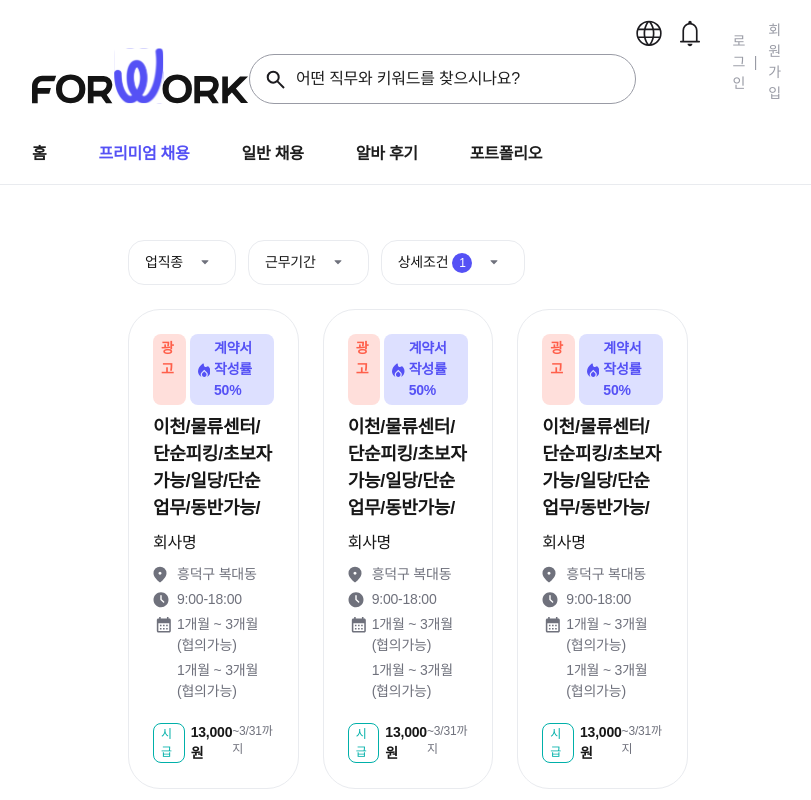
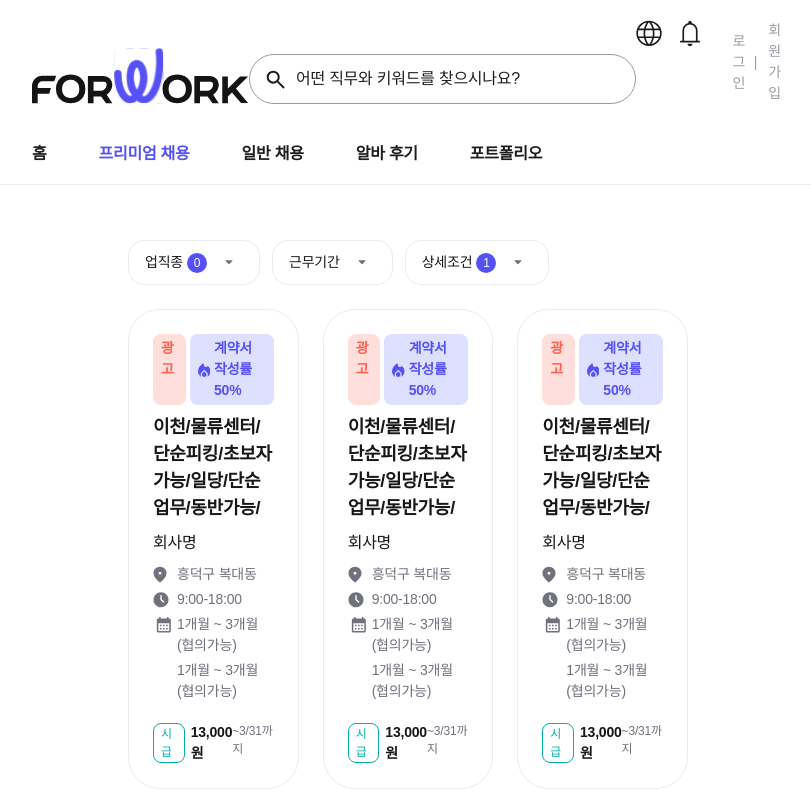
Before and after one commit to Core-Foreign-Employee-Hiring/Front-end, a Next.js app in the folder forwork-fe/: page /premium in a window 1280 px wide. Shown: the top 800 px of the page, without its empty margins (232-1043 px from the left). Built offline with nearby package versions, Linux system fonts and the light colour scheme; a web font is replaced by a local one.

Commit message:
style: 업직종 필터 디자인 수정

```diff
--- a/forwork-fe/src/app/(main)/portfolio/page.tsx
+++ b/forwork-fe/src/app/(main)/portfolio/page.tsx
@@ -10,7 +10,7 @@ import SelectedFilterContent from "@/src/components/common/SelectedFilterContent
 import useFilter from "@/src/hooks/useFilter";
 import useBasicPortfolios from "@/src/lib/hooks/useBasicPortfolios";
 import useApplyPortfolios from "@/src/lib/hooks/useApplyPortfolios";
-import BusinessFieldFilter from "@/src/components/portfolio/BusinessFieldFilter";
+import BusinessFieldFilter from "@/src/components/common/BusinessFieldFilter";
 import {JobCategoryType} from "@/src/types/register";
 import {useAtom} from "jotai";
 import {portfolioTypeAtom} from "@/src/store/portpolio/atom";
--- a/forwork-fe/src/app/(main)/premium/page.tsx
+++ b/forwork-fe/src/app/(main)/premium/page.tsx
@@ -4,10 +4,11 @@ import NavBar from "@/src/components/common/NavBar";
 import Pagination from "@/src/components/common/Pagination";
 import {useEffect, useState} from "react";
 import SelectedFilterContent from "@/src/components/common/SelectedFilterContent";
-import BusinessFieldFilter from "@/src/components/portfolio/BusinessFieldFilter";
+import BusinessFieldFilter from "@/src/components/common/BusinessFieldFilter";
 import useFilter from "@/src/hooks/useFilter";
 import {
     GenderEnumType,
+    JobCategoryType,
     SalaryType,
 } from "@/src/types/register";
 import PremiumCard from "@/src/components/home/PremiumCard";
@@ -19,6 +20,11 @@ const PremiumPage = () => {
     {/*업직종*/}
     const [selectedJobCategories, setSelectedJobCategories] = useState<JobCategoryType[]>([]);
     const [selectedJobCategoryContent, setSelectedJobCategoryContent, isJobCategoryFilterFocused, setIsJobCategoryFilterFocused] = useFilter("업직종");
+    const jobCategoryCountElement = () => {
+        return (
+            <div className={"flex justify-center items-center w-[20px] h-[20px] rounded-full badge-sm bg-main text-white"}>{selectedJobCategories.length}</div>
+        )
+    }
     {/*근무기간*/}
     const [selectedWorkDurations, setSelectedWorkDurations] = useState<WorkDurationType[]>([]);
     const [selectedWorkTimes, setSelectedWorkTimes] = useState<WorkTimeType[]>([]);
@@ -46,12 +52,16 @@ const PremiumPage = () => {
                 <section>
                     <div className={"flex flex-col gap-y-2"}>
                         <section className={"flex gap-x-3"}>
+                            {/* 업직종 필터 */}
                             <div className={"flex flex-col"}>
                                 <SelectedFilterContent
+                                    element={jobCategoryCountElement}
                                     selectedContent={selectedJobCategoryContent}
                                     className={"w-fit h-[45px] border-gray2"}
                                     textStyle={"button-md placeholder:text-gray4"}
-                                    setIsFocused={setIsJobCategoryFilterFocused}/>
+                                    setIsFocused={() => {
+                                        setIsJobCategoryFilterFocused(!isJobCategoryFilterFocused);
+                                    }}/>
                             </div>
                             <div>
                                 <SelectedFilterContent
@@ -78,8 +88,6 @@ const PremiumPage = () => {
                         {isJobCategoryFilterFocused && (
                             <BusinessFieldFilter
                                 isJobCategoriesFilterFocused={isJobCategoryFilterFocused}
-                                jobCategoriesSelectedContent={selectedJobCategoryContent}
-                                setJobCategoriesSelectedContent={setSelectedJobCategoryContent}
                                 selectedJobCategories={selectedJobCategories}
                                 setSelectedJobCategories={setSelectedJobCategories}
                                 setIsJobCategoriesFilterFocused={setIsJobCategoryFilterFocused}/>
--- a/forwork-fe/src/components/portfolio/BusinessFieldFilter.tsx
+++ b/forwork-fe/src/components/common/BusinessFieldFilter.tsx
@@ -9,12 +9,9 @@ interface Props {
     setSelectedJobCategories: Dispatch<SetStateAction<JobCategoryType[]>>
     isJobCategoriesFilterFocused: boolean;
     setIsJobCategoriesFilterFocused: Dispatch<SetStateAction<boolean>>
-    jobCategoriesSelectedContent: string;
-    setJobCategoriesSelectedContent: Dispatch<SetStateAction<string>>;
-
 }
 const BusinessFieldFilter = (props: Props) => {
-    const {selectedJobCategories, setSelectedJobCategories, isJobCategoriesFilterFocused, setIsJobCategoriesFilterFocused, jobCategoriesSelectedContent, setJobCategoriesSelectedContent} = props;
+    const {selectedJobCategories, setSelectedJobCategories, isJobCategoriesFilterFocused, setIsJobCategoriesFilterFocused,} = props;
 
     const togglePreferredCondition = (selectedJobCategory: JobCategoryType) => {
         setSelectedJobCategories((prevState) => {
@@ -23,14 +20,10 @@ const BusinessFieldFilter = (props: Props) => {
                 return prevState.filter((condition) => condition !== selectedJobCategory);
             } else {
                 // 선택되지 않은 경우 추가 (최대 5개 제한)
-                return prevState.length < 5 ? [...prevState, selectedJobCategory] : prevState;
+                return [...prevState, selectedJobCategory];
             }
         });
     };
-
-    useEffect(() => {
-        setJobCategoriesSelectedContent(selectedJobCategories.join(", "))
-    }, [selectedJobCategories]);
 
     return (
         <div>
@@ -84,12 +77,16 @@ const BusinessFieldFilter = (props: Props) => {
                             secondClassName={"flex items-center justify-center w-[120px] py-3"}>초기화</Button>
                         <Button
                             onClick={() => {
-                                setJobCategoriesSelectedContent(selectedJobCategories.join(", "))
                                 setIsJobCategoriesFilterFocused(false)
                             }}
                             className={"bg-main-button"}
                             secondClassName={"flex items-center justify-center w-[120px] py-3"}>
-                            {selectedJobCategories.length} / 5 적용
+                            {selectedJobCategories.length !== 0 && (
+                                <div className={"flex justify-center items-center w-[20px] h-[20px] rounded-full bg-white text-main badge-sm"}>
+                                    <span>{selectedJobCategories.length}</span>
+                                </div>
+                            )}
+                            적용
                         </Button>
                     </section>
                 </section>
```
